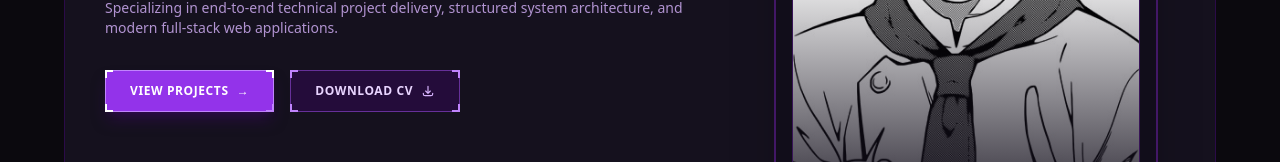
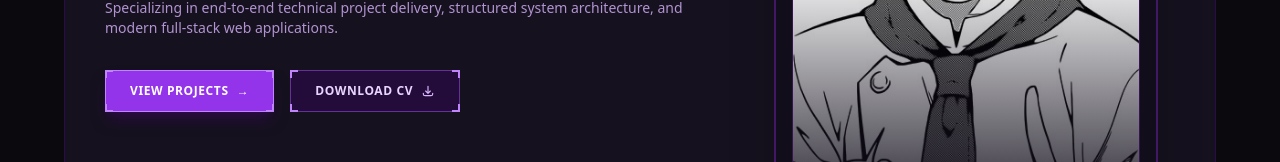
Before and after one commit to kashumadesu/Portfolio, a Next.js app: page / in a window 1280 px wide. Shown: the part 449-611 px from the top of the page. Built offline with nearby package versions, Linux system fonts and the light colour scheme; no server answers.

Commit message:
style: adjust corner frame bracket positioning

```diff
--- a/pages/index.js
+++ b/pages/index.js
@@ -86,9 +86,9 @@ export default function Home() {
                       href="#projects"
                       className="group relative px-6 py-3 border border-purple-400 bg-purple-600 hover:bg-purple-700 text-white font-bold text-xs tracking-wider transition-all duration-200 flex items-center gap-2 shadow-lg shadow-purple-950/50"
                     >
-                      <span className="absolute -top-[1px] -left-[1px] w-2 h-2 border-t-2 border-l-2 border-white" />
-                      <span className="absolute -top-[1px] -right-[1px] w-2 h-2 border-t-2 border-r-2 border-white" />
-                      <span className="absolute -bottom-[1px] -left-[1px] w-2 h-2 border-b-2 border-l-2 border-white" />
+                      <span className="absolute -top-[1px] -left-[1px] w-2 h-2 border-t-2 border-l-2 border-purple-400" />
+                      <span className="absolute -top-[1px] -right-[1px] w-2 h-2 border-t-2 border-r-2 border-purple-400" />
+                      <span className="absolute -bottom-[1px] -left-[1px] w-2 h-2 border-b-2 border-l-2 border-purple-400" />
                       <span className="absolute -bottom-[1px] -right-[1px] w-2 h-2 border-b-2 border-r-2 border-purple-400" />
                       <span>VIEW PROJECTS</span>
                       <span className="group-hover:translate-x-1 transition-transform">&rarr;</span>
```
